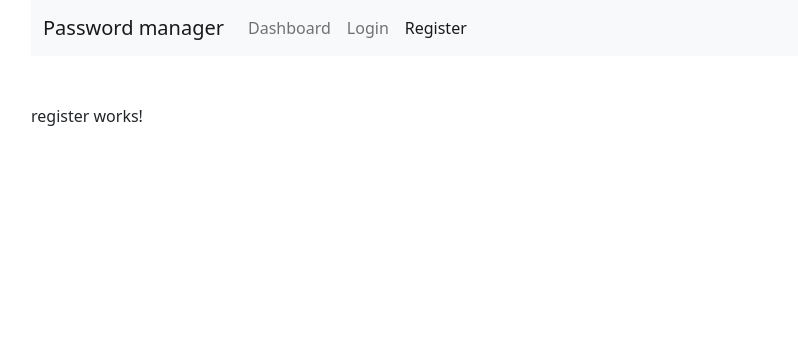
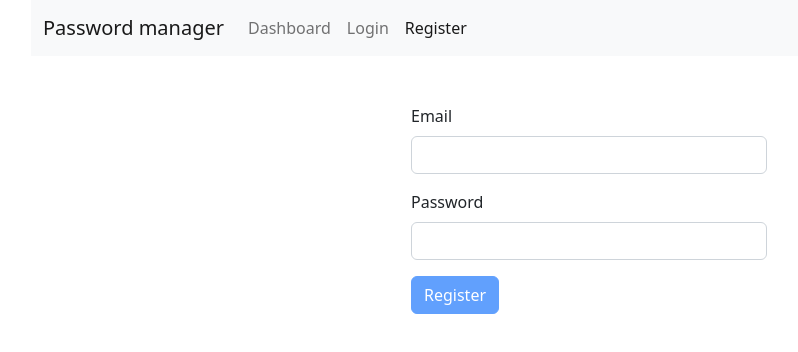
Before and after one commit to Jet-Shark/Password-Manager, an Angular app: page /register in a window 1280 px wide. Shown: the top 352 px of the page, without its empty margins (51-849 px from the left). Built offline with nearby package versions, Linux system fonts and the light colour scheme.

Commit message:
Added Auth form component.

```diff
--- /dev/null
+++ b/src/app/auth/auth-form/auth-form.component.css
@@ -0,0 +1,3 @@
+.form-control.ng-touched.ng-invalid {
+  border-color: #dc3545;
+}
--- /dev/null
+++ b/src/app/auth/auth-form/auth-form.component.html
@@ -0,0 +1,31 @@
+<form [formGroup]="form" (ngSubmit)="onSubmit()">
+  <div class="mb-3">
+    <label for="email" class="form-label">Email</label>
+    <input type="email" class="form-control" id="email" formControlName="email">
+    <div
+      class="invalid-feedback d-block"
+      *ngIf="email.errors?.['required'] && email.touched"
+    >This field is required.</div>
+    <div
+      class="invalid-feedback d-block"
+      *ngIf="email.errors?.['email'] && email.touched"
+    >The email is invalid.</div>
+  </div>
+  <div class="mb-3">
+    <label for="password" class="form-label">Password</label>
+    <input type="password" class="form-control" id="password" formControlName="password">
+    <div
+      class="invalid-feedback d-block"
+      *ngIf="password.errors?.['required'] && password.touched"
+    >This field is required.</div>
+    <div
+      class="invalid-feedback d-block"
+      *ngIf="password.errors?.['minlength'] && password.touched"
+    >The value should be at least {{passwordMinLength}} characters long.</div>
+  </div>
+  <button
+    type="submit"
+    class="btn btn-primary"
+    [disabled]="form.invalid"
+  >{{type === 'login' ? 'Login' : 'Register'}}</button>
+</form>
--- /dev/null
+++ b/src/app/auth/auth-form/auth-form.component.ts
@@ -0,0 +1,46 @@
+import { Component, Input, OnInit } from '@angular/core';
+import { FormControl, FormGroup, Validators } from "@angular/forms";
+
+@Component({
+  selector: 'app-auth-form',
+  templateUrl: './auth-form.component.html',
+  styleUrls: ['./auth-form.component.css']
+})
+export class AuthFormComponent implements OnInit {
+  @Input() type: 'login' | 'register' = 'login';
+  passwordMinLength = 6;
+  form: FormGroup;
+
+  constructor() { }
+
+  ngOnInit(): void {
+    this.initForm();
+  }
+
+  private initForm() {
+    this.form = new FormGroup({
+      email: new FormControl('', [
+        Validators.required,
+        Validators.email
+      ]),
+      password: new FormControl('', [
+        Validators.required,
+        Validators.minLength(this.passwordMinLength)
+      ])
+    });
+  }
+
+  get email() {
+    return this.form.get('email');
+  };
+
+  get password() {
+    return this.form.get('password');
+  }
+
+  onSubmit(){
+    if (this.form.valid) {
+      console.log(this.form.value);
+    }
+  };
+}
--- a/src/app/auth/login/login.component.html
+++ b/src/app/auth/login/login.component.html
@@ -1 +1,5 @@
-<p>login works!</p>
+<div class="row justify-content-center">
+  <div class="col-md-4">
+    <app-auth-form></app-auth-form>
+  </div>
+</div>
--- a/src/app/auth/register/register.component.html
+++ b/src/app/auth/register/register.component.html
@@ -1 +1,5 @@
-<p>register works!</p>
+<div class="row justify-content-center">
+  <div class="col-md-4">
+    <app-auth-form [type]="'register'"></app-auth-form>
+  </div>
+</div>
```
Also changed, not shown: src/app/app.module.ts (+6 -2 lines), 1 other file (tests, documents, lock files or other folders).
